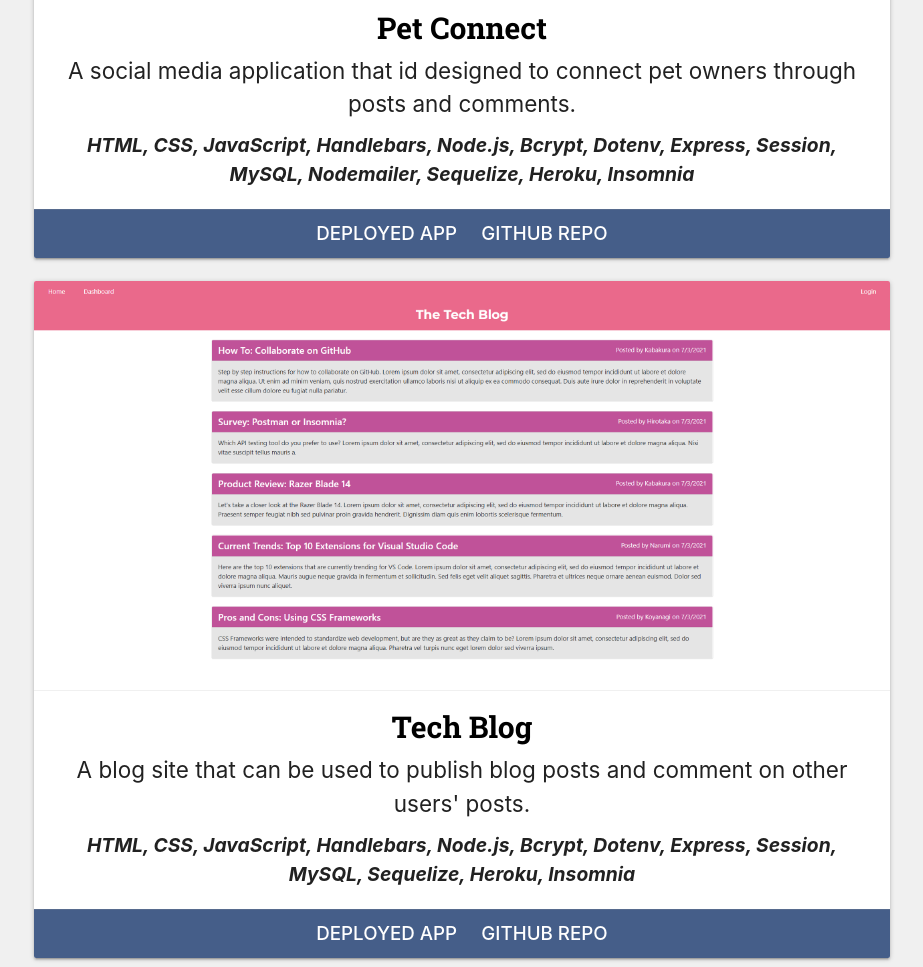
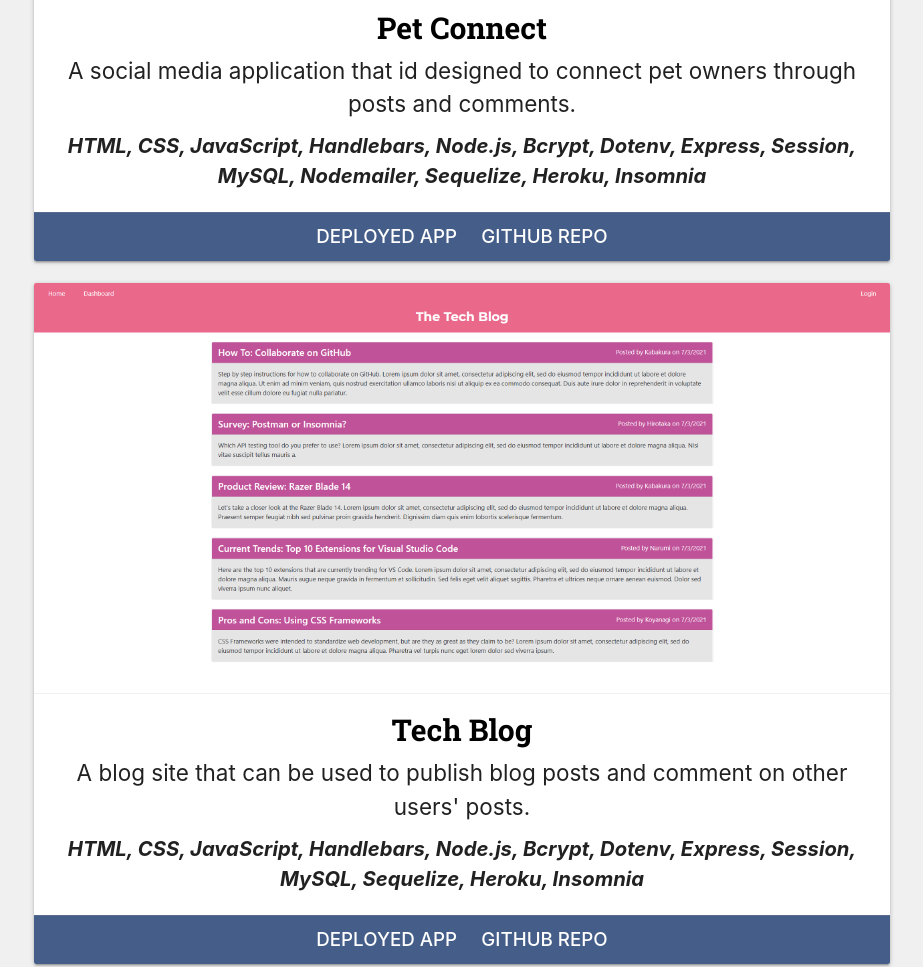
Before and after one commit to iamalittleforest/2-professional-portfolio, a plain HTML site: page index.html in a window 1280 px wide. Shown: the part 1220-2187 px from the top of the page, without its empty margins (178-1101 px from the left). Drawn offline with nearby package versions, Linux system fonts and the light colour scheme.

Commit message:
adjust formatting for project description and tech

```diff
--- a/assets/css/style.css
+++ b/assets/css/style.css
@@ -70,10 +70,14 @@
   font: #000000;
 }
 
+#project-description {
+  padding: 10px;
+}
+
 #project-tech {
   font-style: italic;
   font-weight: bold;
-  font-size: 1.285rem;
+  font-size: 0.75rem;
 }
 
 #project-title {
@@ -124,7 +128,7 @@
   }
 
   #project-tech {
-    font-size: 1.35;
+    font-size: 1.35rem;
   }
 
   #project-title {
@@ -173,7 +177,7 @@
   }
 
   #project-tech {
-    font-size: 1.35;
+    font-size: 1.35rem;
   }
 
   #project-title {
```
